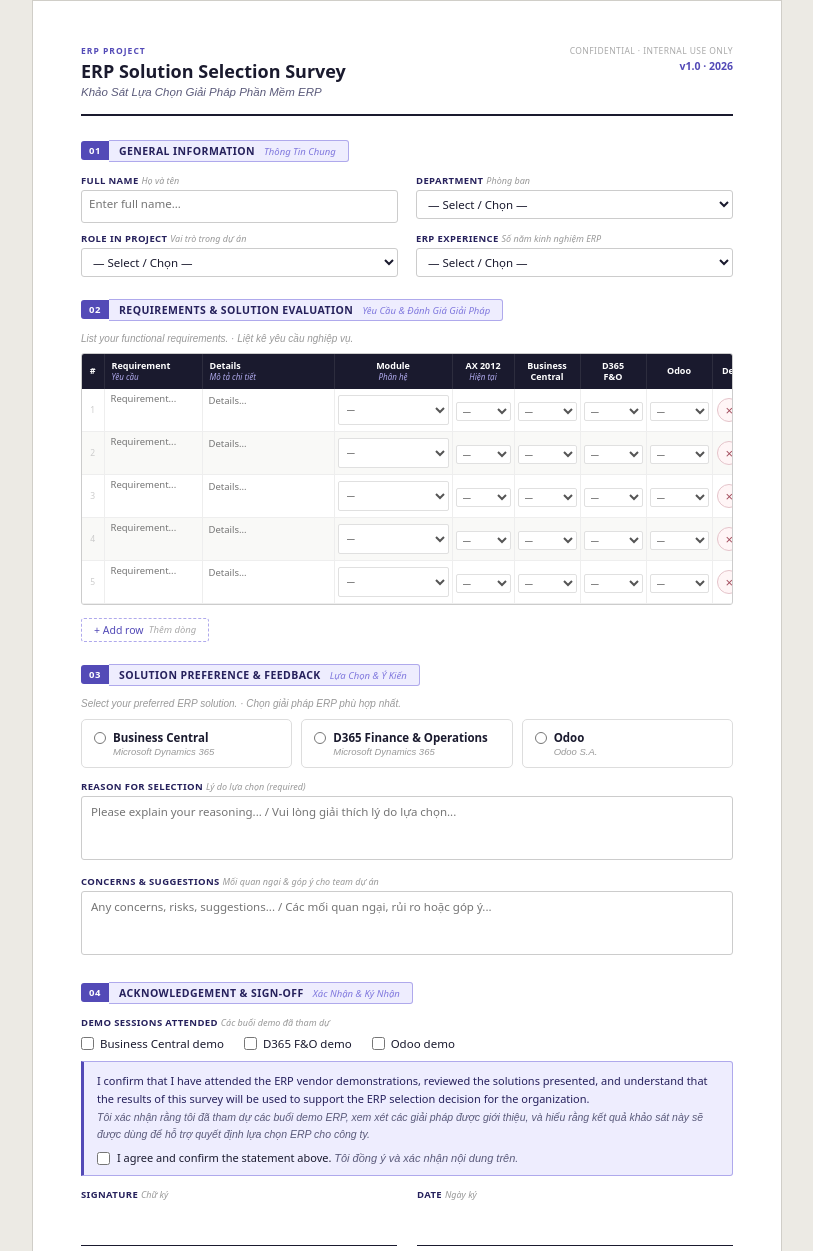
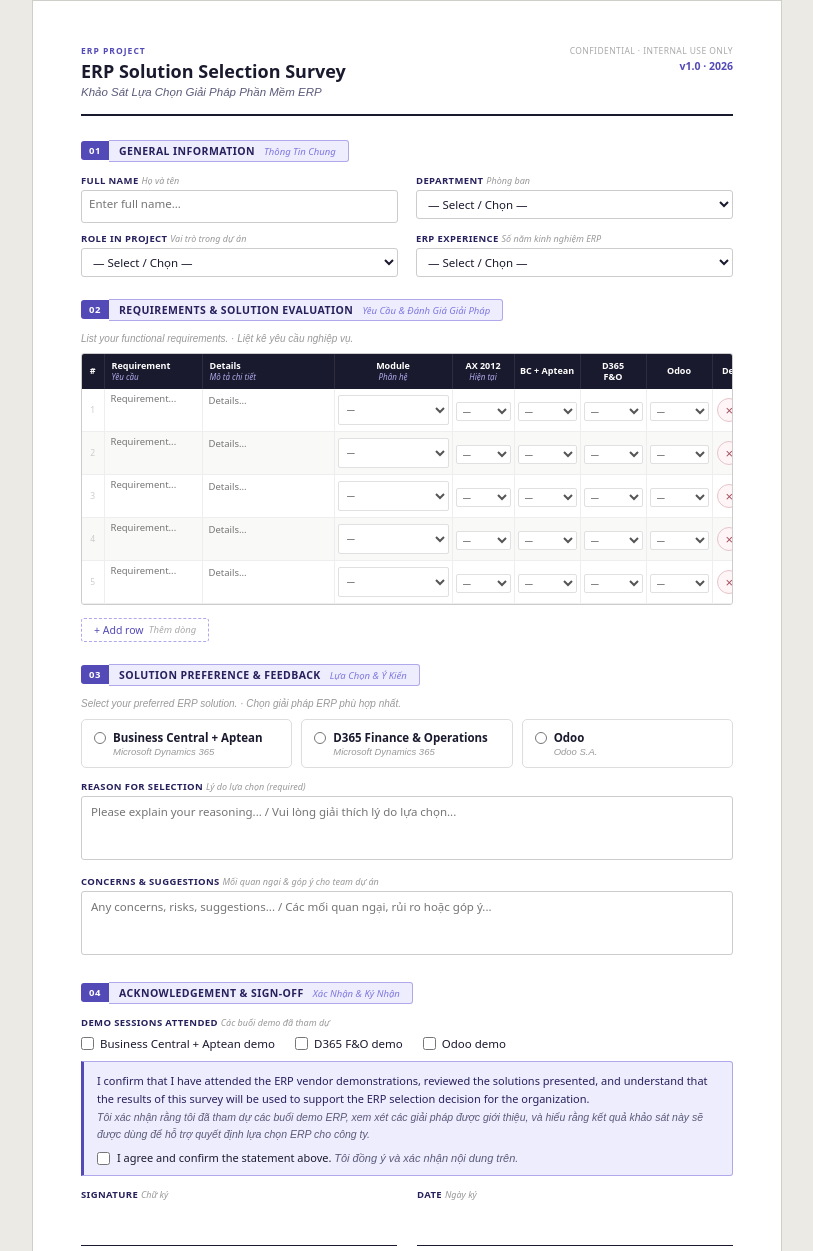
Before and after one commit to khoavudl/erp-survey, a plain HTML site: page index.html in a window 1280 px wide. Shown: the part 24-1275 px from the top of the page, without its empty margins (233-1046 px from the left). Drawn offline with Linux system fonts and the light colour scheme.

Commit message:
Update index.html
bc to aptean

```diff
--- a/index.html
+++ b/index.html
@@ -155,7 +155,7 @@
           <th style="width:132px;text-align:left;padding-left:7px">Details <i>Mô tả chi tiết</i></th>
           <th style="width:118px">Module <i>Phân hệ</i></th>
           <th style="width:62px">AX 2012 <i>Hiện tại</i></th>
-          <th style="width:66px">Business<br>Central</th>
+          <th style="width:66px">BC + Aptean</th>
           <th style="width:66px">D365<br>F&amp;O</th>
           <th style="width:66px">Odoo</th>
           <th class="row-action">Del</th>
@@ -170,7 +170,7 @@
     <div class="sec-hdr"><div class="sec-num">03</div><div class="sec-title">Solution Preference &amp; Feedback <span class="sec-vi">Lựa Chọn &amp; Ý Kiến</span></div></div>
     <p style="font-size:10px;color:#999;font-style:italic;font-family:var(--font-serif);margin-bottom:10px">Select your preferred ERP solution. · Chọn giải pháp ERP phù hợp nhất.</p>
     <div class="sol-grid" id="sol-grid">
-      <div class="sol-card" data-v="bc"><label><input type="radio" name="sol" value="bc"><div><div class="sol-name">Business Central</div><div class="sol-vi">Microsoft Dynamics 365</div></div></label></div>
+      <div class="sol-card" data-v="bc"><label><input type="radio" name="sol" value="bc"><div><div class="sol-name">Business Central + Aptean</div><div class="sol-vi">Microsoft Dynamics 365</div></div></label></div>
       <div class="sol-card" data-v="fo"><label><input type="radio" name="sol" value="fo"><div><div class="sol-name">D365 Finance &amp; Operations</div><div class="sol-vi">Microsoft Dynamics 365</div></div></label></div>
       <div class="sol-card" data-v="odoo"><label><input type="radio" name="sol" value="odoo"><div><div class="sol-name">Odoo</div><div class="sol-vi">Odoo S.A.</div></div></label></div>
     </div>
@@ -188,7 +188,7 @@
     <div class="sec-hdr"><div class="sec-num">04</div><div class="sec-title">Acknowledgement &amp; Sign-off <span class="sec-vi">Xác Nhận &amp; Ký Nhận</span></div></div>
     <p style="font-size:9.5px;font-weight:700;color:#26215C;letter-spacing:.04em;text-transform:uppercase;margin-bottom:7px">Demo sessions attended <span style="font-weight:400;font-style:italic;color:#999;text-transform:none;letter-spacing:0;font-size:9px">Các buổi demo đã tham dự</span></p>
     <div class="chk-row">
-      <div class="chk-item"><input type="checkbox" id="chk-bc"> <label for="chk-bc">Business Central demo</label></div>
+      <div class="chk-item"><input type="checkbox" id="chk-bc"> <label for="chk-bc">Business Central + Aptean demo</label></div>
       <div class="chk-item"><input type="checkbox" id="chk-fo"> <label for="chk-fo">D365 F&amp;O demo</label></div>
       <div class="chk-item"><input type="checkbox" id="chk-od"> <label for="chk-od">Odoo demo</label></div>
     </div>
```
